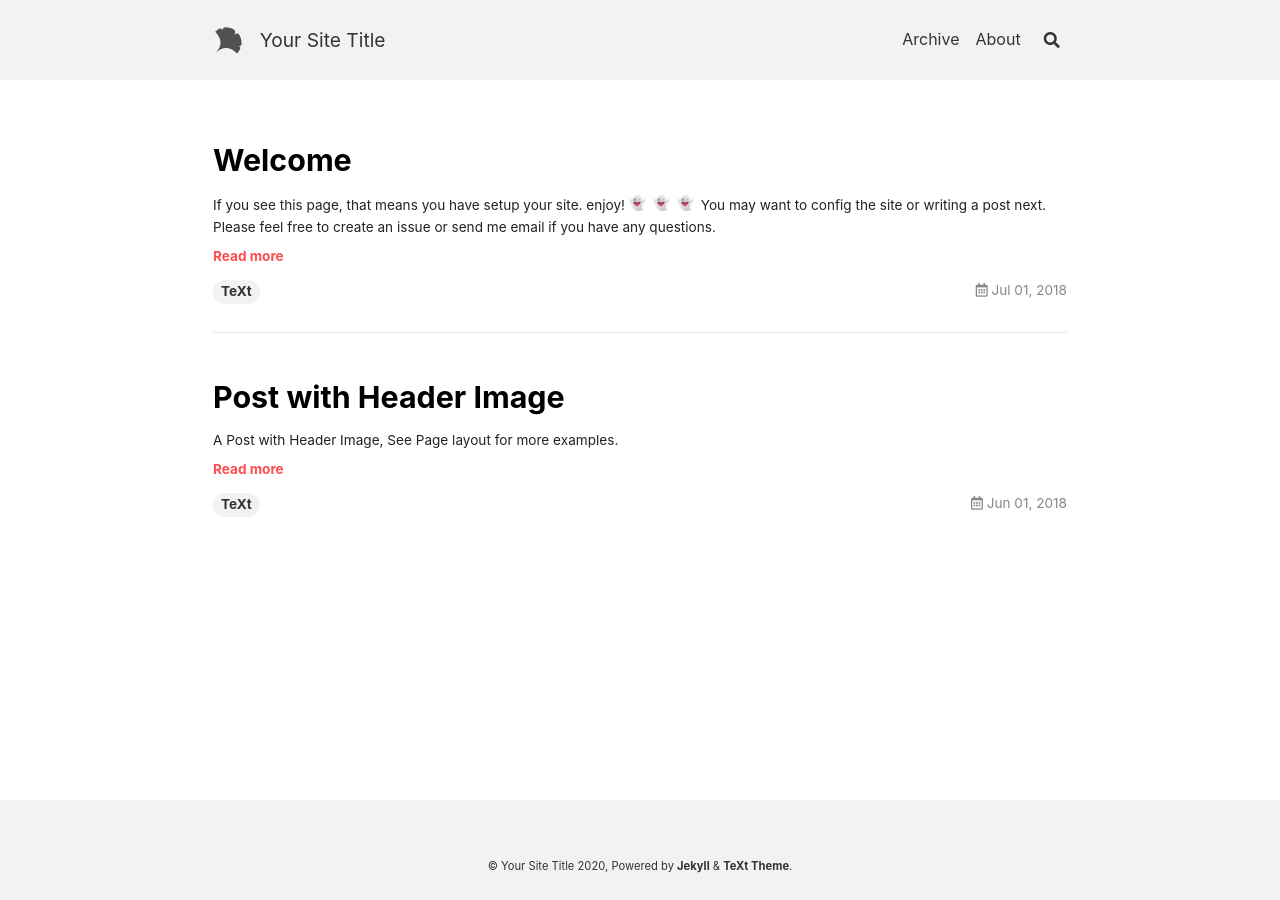
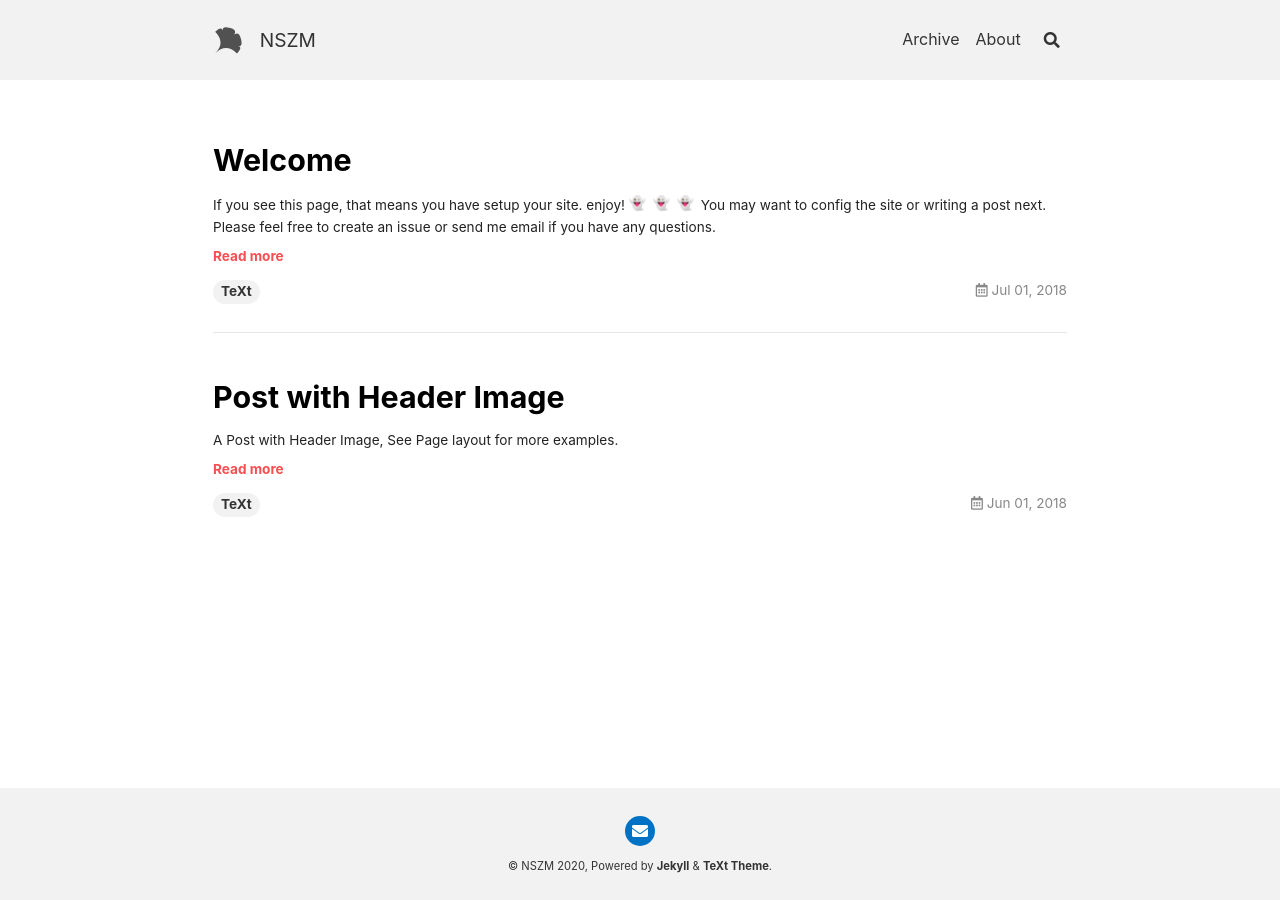
Before and after one commit to Edwardjph/Edwardjph.github.io, a Jekyll site: the page built from index.html, in a window 1280 px wide. Built offline with Jekyll 4.4.1, drawn with Linux system fonts in a browser that asks for light colours; nearby versions of some CDN libraries; emoji names are drawn with the system emoji font; the list of posts is cut into pages by our own code.

Commit message:
change allocation

```diff
--- a/_config.yml
+++ b/_config.yml
@@ -17,10 +17,10 @@
 ## => Site Settings
 ##############################
 text_skin: default # "default" (default), "dark", "forest", "ocean", "chocolate", "orange"
-highlight_theme: default # "default" (default), "tomorrow", "tomorrow-night", "tomorrow-night-eighties", "tomorrow-night-blue", "tomorrow-night-bright"
+highlight_theme: tomorrow-night-bright # "default" (default), "tomorrow", "tomorrow-night", "tomorrow-night-eighties", "tomorrow-night-blue", "tomorrow-night-bright"
 url     : # the base hostname & protocol for your site e.g. https://www.someone.com
 baseurl : # does not include hostname
-title   : Your Site Title
+title   : NSZM
 description: > # this means to ignore newlines until "Language & timezone"
   Your Site Description
 
@@ -28,18 +28,18 @@ description: > # this means to ignore newlines until "Language & timezone"
 ## => Language and Timezone
 ##############################
 lang: # the language of your site, default as "en"
-timezone: # see https://en.wikipedia.org/wiki/List_of_tz_database_time_zones for the available values
+timezone: Asia/Shanghai # see https://en.wikipedia.org/wiki/List_of_tz_database_time_zones for the available values
 
 
 ## => Author and Social
 ##############################
 author:
   type      : # "person" (default), "organization"
-  name      : Your Name
+  name      : NSZM
   url       :
-  avatar    : # path or url of avatar image (square)
+  avatar    : http://img2.woyaogexing.com/2020/02/10/86ba9491925e4e3da2f97f4fb8a7ccfc!400x400.jpeg# path or url of avatar image (square)
   bio       : I am an amazing person.
-  email     :
+  email     : 1194824079@qq.com
   facebook  : # "user_name" the last part of your profile url, e.g. https://www.facebook.com/user_name
   twitter   : # "user_name" the last part of your profile url, e.g. https://twitter.com/user_name
   weibo     : # "user_id"   the last part of your profile url, e.g. https://www.weibo.com/user_id/profile?...
@@ -84,14 +84,14 @@ toc:
 ## => Markdown Enhancements
 ##############################
 ## Mathjax
-mathjax: # false (default), true
-mathjax_autoNumber: # false (default), true
+mathjax: true# false (default), true
+mathjax_autoNumber: true# false (default), true
 
 ## Mermaid
-mermaid: # false (default), true
+mermaid: true # false (default), true
 
 ## Chart
-chart: # false (default), true
+chart: true# false (default), true
 
 
 ## => Paginate
```
